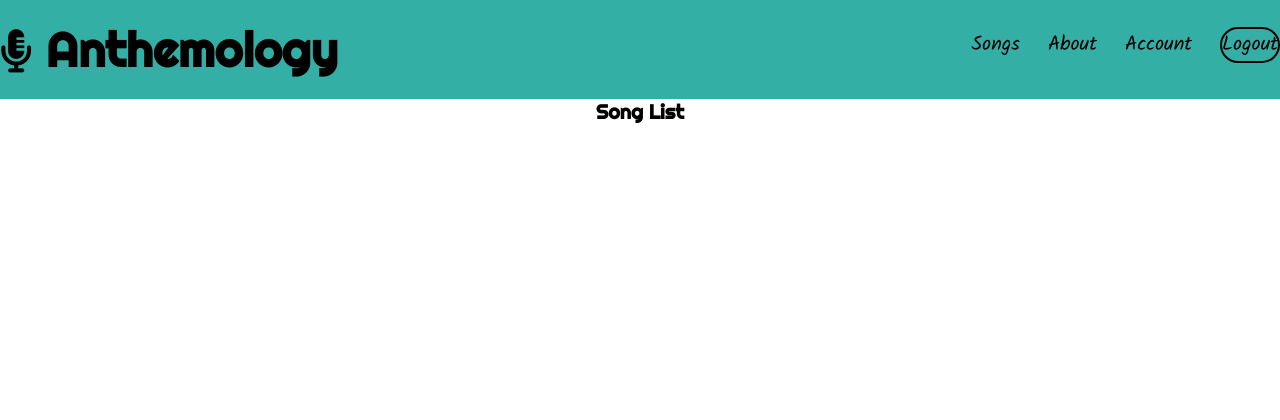
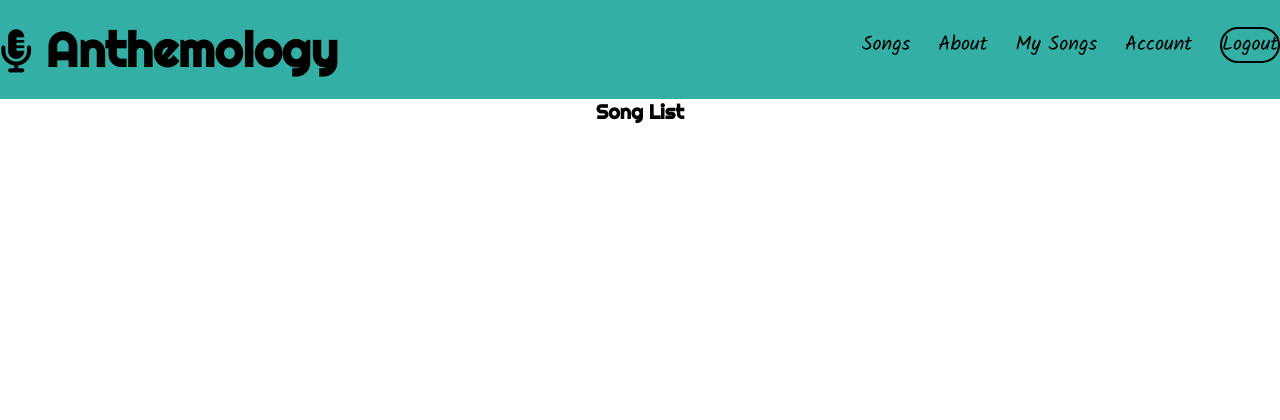
Before and after one commit to AlexaH88/anthemology, a Django app: page /songs/ in a window 1280 px wide. Shown: the top 420 px of the page. Run offline with Django 3.2, Linux system fonts and the light colour scheme; a user stored in the database is signed in; data that the repository does not hold is empty; some libraries are stand-ins or nearby versions.

Commit message:
Create My Songs in nav, and populate list of songs created by logged in user

```diff
--- a/songs/urls.py
+++ b/songs/urls.py
@@ -6,4 +6,5 @@ app_name = 'songs'
 urlpatterns = [
     path('', views.song_list, name="song_list"),
     path('<slug:slug>/', views.song_detail, name="detail"),
+    path('my-songs', views.user_songs, name="user_songs"),
 ]
--- a/songs/views.py
+++ b/songs/views.py
@@ -10,3 +10,8 @@ def song_list(request):
 def song_detail(request, slug):
     song = Song.objects.get(slug=slug)
     return render(request, 'songs/song_detail.html', {'song': song})
+
+
+def user_songs(request):
+    user_songs = Song.objects.all().filter(author=request.user)
+    return render(request, 'songs/user_songs.html', {'user_songs': user_songs})
--- a/templates/base_layout.html
+++ b/templates/base_layout.html
@@ -38,6 +38,10 @@
                     <a href="{% url 'about' %}">About</a>
                 </li>
                 {% if user.is_authenticated %}
+                    <!-- link to user's songs -->
+                    <li class="nav-list">
+                        <a href="{% url 'songs:user_songs' %}">My Songs</a>
+                    </li>
                     <!-- link to account -->
                     <li class="nav-list">
                         <a href="{% url 'accounts:profile' %}">Account</a>
```
Also changed, not shown: songs/templates/songs/user_songs.html (added, +17 -0 lines).
